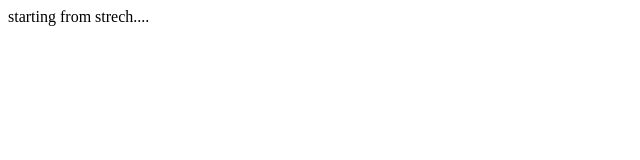
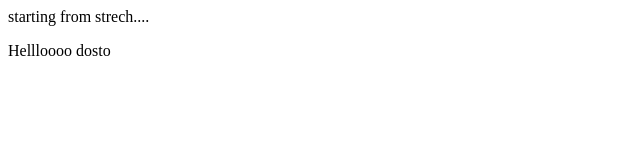
Before and after one commit to devops-anilgupta/github-practice, a plain HTML site: page index.html in a window 1280 px wide. Shown: the full height of the page, 0-640 px from the left. Drawn offline with Linux system fonts and the light colour scheme.

Commit message:
para added in index.html

```diff
--- a/index.html
+++ b/index.html
@@ -7,5 +7,7 @@
 </head>
 <body>
     starting from strech....
+
+    <p>Hellloooo dosto</p>
 </body>
 </html>
```
